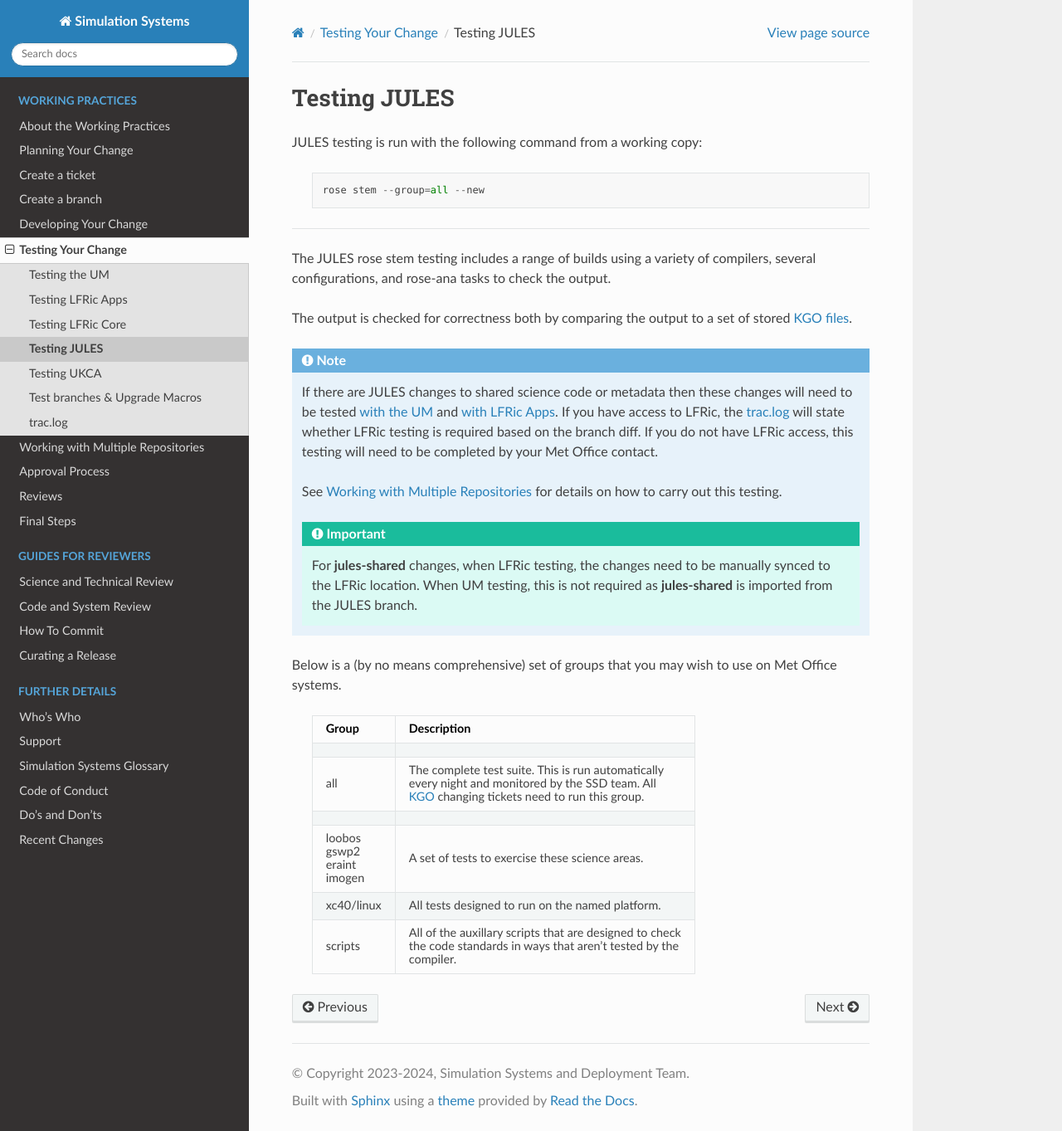
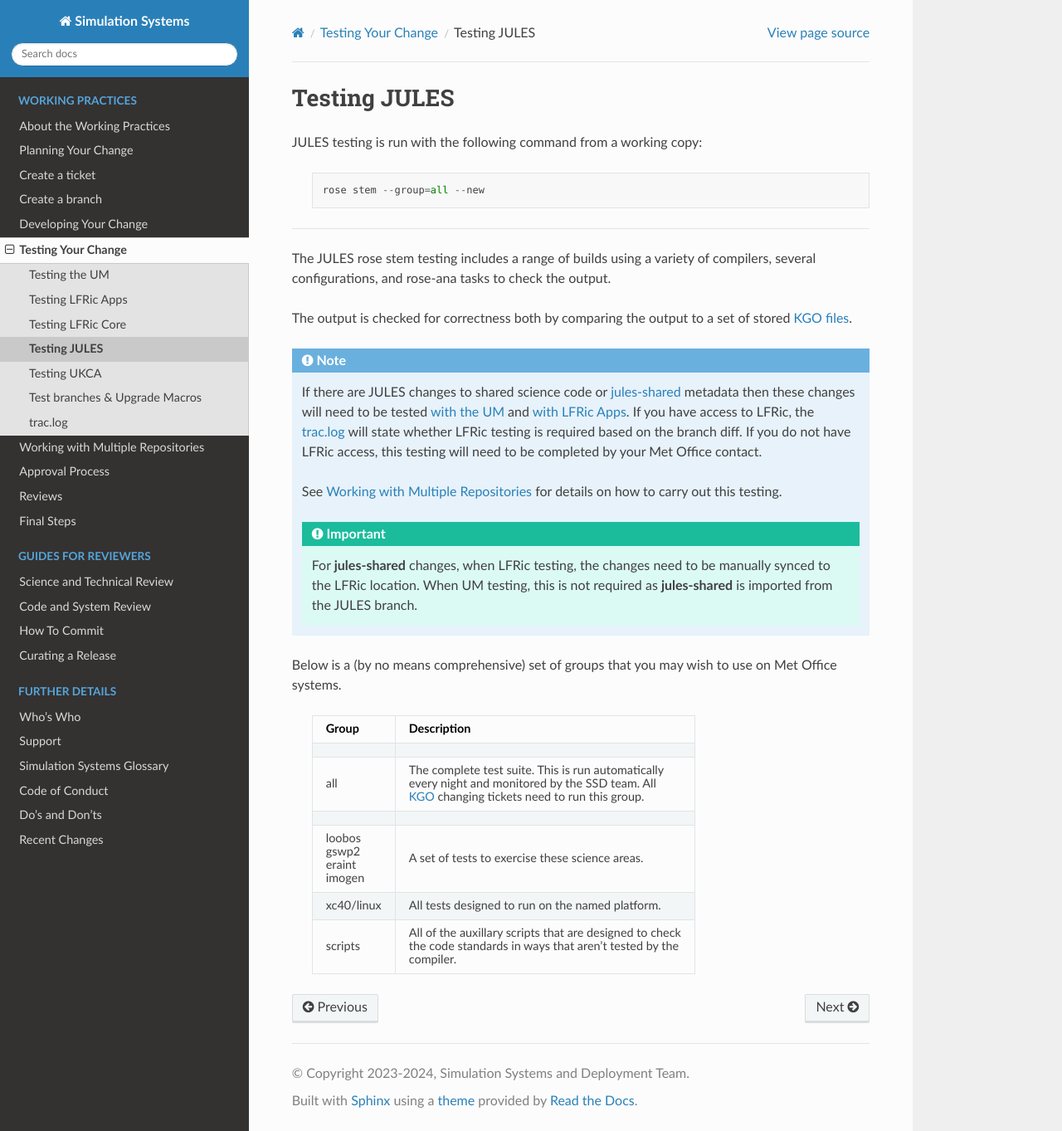
Before and after one commit to MetOffice/simulation-systems, a Sphinx documentation site: the page built from source/WorkingPractices/TestSuites/jules.rst, in a window 1280 px wide and 1363 px high. Shown: the whole window at 83% size. Built offline with Sphinx 7.4.7 and the Read the Docs theme 2.0.0, drawn with Linux system fonts in a browser that asks for light colours.

Commit message:
readd link

```diff
--- a/source/WorkingPractices/TestSuites/jules.rst
+++ b/source/WorkingPractices/TestSuites/jules.rst
@@ -17,8 +17,9 @@
 
 .. note::
 
-    If there are JULES changes to shared science code or metadata then these
-    changes will need to be tested :ref:`with the UM<um_testing>` and
+    If there are JULES changes to shared science code or
+    :ref:`jules-shared<shared-namelists>` metadata then these changes
+    will need to be tested :ref:`with the UM<um_testing>` and
     :ref:`with LFRic Apps<lfric_apps_test>`. If you have access to LFRic, the
     :ref:`traclog` will state whether LFRic testing is required based on the branch
     diff. If you do not have LFRic access, this testing will need to be completed by
```
